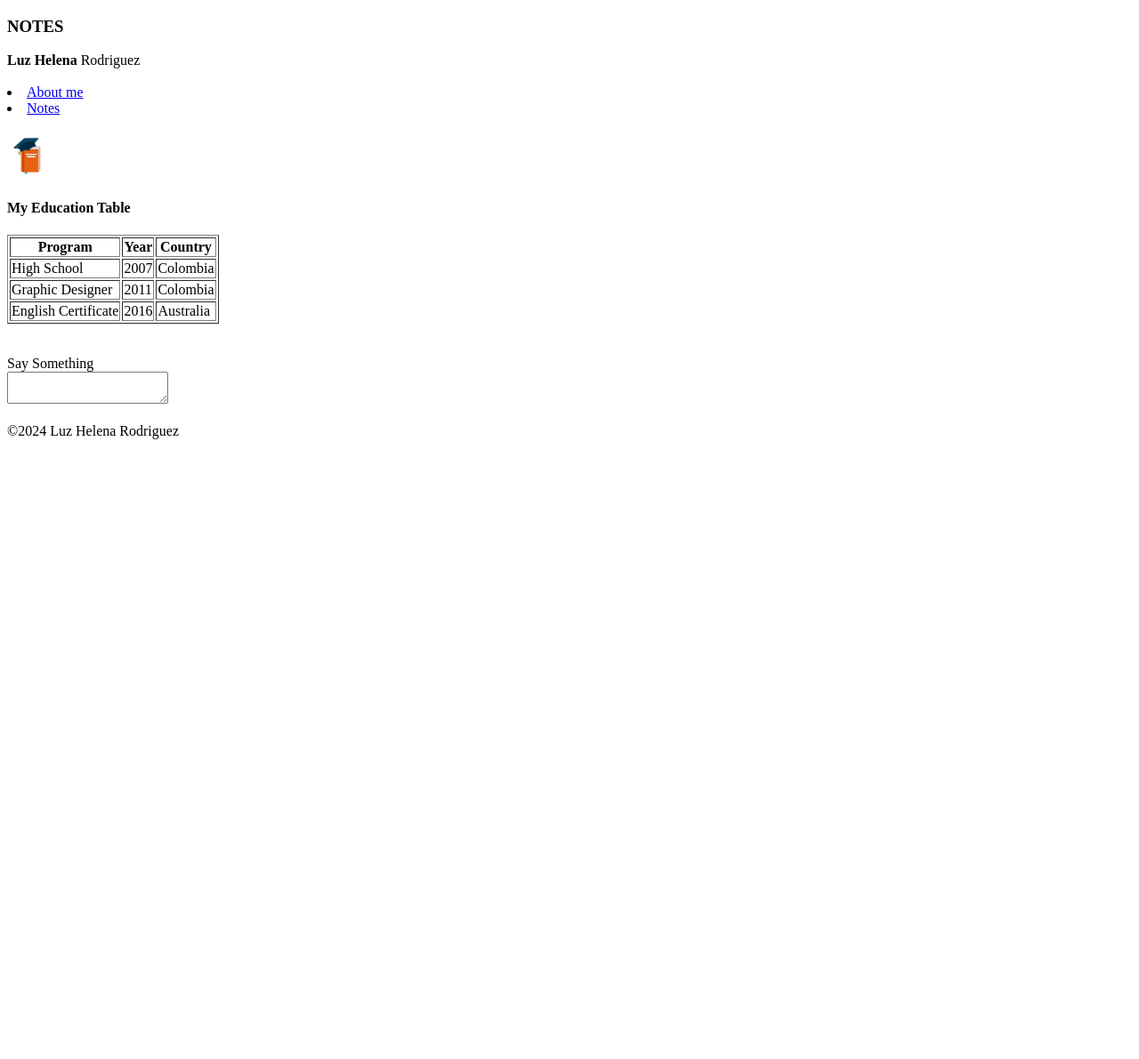
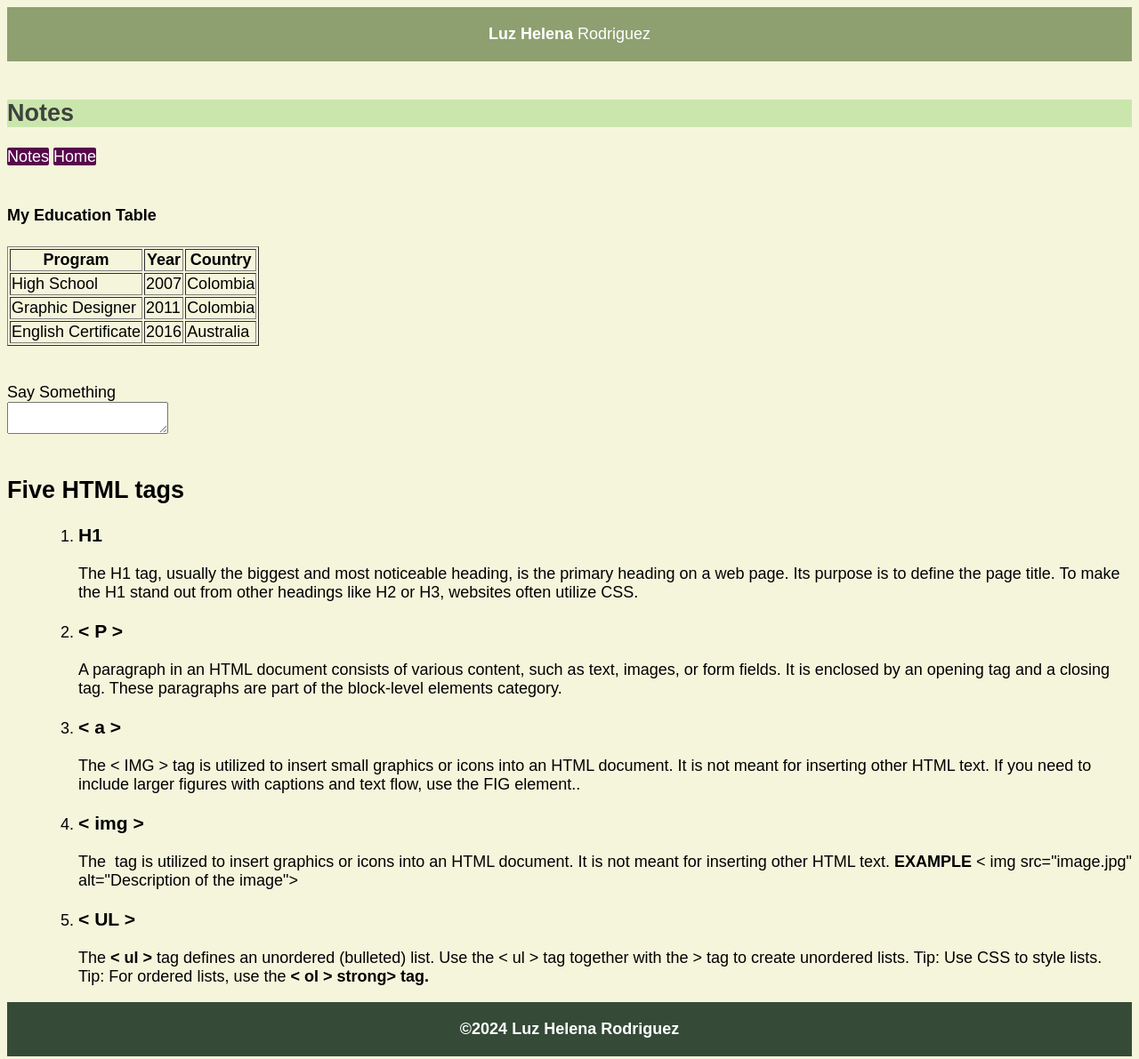
Before and after one commit to rodr0288/rodr0288.github.io, a plain HTML site: page html-assigment/notes.html in a window 1280 px wide. Shown: the whole page at 89% size. Before the commit the page ends 800 px from the top, so only its background shows below. Drawn offline with Linux system fonts and the light colour scheme.

Commit message:
add assigment feb 14 -1

```diff
--- /dev/null
+++ b/html-assigment/css/style.css
@@ -0,0 +1,56 @@
+body {
+    font-family: Arial, sans-serif;
+    font-size: 18px;
+    background-color: beige;
+
+}
+header {
+        background-color: #8ea070;
+        color: #ffffff;
+        padding: 20px;
+        text-align: center;
+
+       }
+
+.site-title h1 {
+
+        color: hsl(132, 4%, 25%);
+        background-color: #cbe6ad;
+    }
+.site-title h2 {
+        color: hsl(132, 4%, 25%);
+        background-color: #cbe6ad;
+
+    }
+
+#mi-imagen {
+        box-shadow: 0 0 2px 1px #000;
+    }
+    .square-bullets  {
+        list-style-type: square;
+        padding-left: 20px;
+    }
+
+    .hobbies-list li:nth-child(odd) {
+        background-color: hsl(134, 29%, 62%); /
+    }
+  a {
+    color: #ffffff;
+    background-color: rgb(87, 8, 75);
+    margin: 30;
+    border-radius: 2px;
+    text-decoration: none;
+
+}
+    a:hover {
+        color: #f5f5f5;
+        background-color: #6a884aee;
+        text-decoration: none;
+      }
+
+    footer {
+        background-color: hsl(129, 17%, 25%);
+        color: #fff;
+        padding: 20px;
+        text-align: center;
+    }
--- a/html-assigment/notes.html
+++ b/html-assigment/notes.html
@@ -3,19 +3,28 @@
 <head>
     <meta charset="UTF-8">
     <meta name="viewport" content="width=device-width, initial-scale=1.0">
+    <link rel="stylesheet" href="./css/style.css">
     <title>Notes</title>
 </head>
 <body>
-<h3>NOTES</h3>
 <header><strong>Luz Helena</strong> Rodriguez</header>
     <br>
-    <url>
-        <li><a href="index.html">About me</a></li>
-        <li><a href="notes.html">Notes</a></li>
-    </url>
+    <article>
+      <a class="site-title">
+          <h1>Notes</h1>
+      </header>
+      </article>
+    <nav>
+
+      <a  href="notes.html">Notes</a>
+      <a href="index.html">Home</a>
+      </ul>
+
+
+   </nav>
 
     <br>
-    <img src="images/icon.png" alt="Study icon" Width="50" Height="50">
+
 <h4>My Education Table</h4>
 
 <table>
@@ -41,7 +50,7 @@
           <td>English Certificate</td>
           <td>2016</td>
           <td>Australia</td>
-        </tr>
+
       </table>
       <br>
       <form action="thanks.html" method="post">
@@ -51,6 +60,23 @@
          <textarea id="message"></textarea>
       </form>
       <br>
+
+<h2>Five HTML tags</h2>
+      <ul>
+        <ol>
+          <li><h3>H1</h3></li>
+        <P>The H1 tag, usually the biggest and most noticeable heading, is the primary heading on a web page. Its purpose is to define the page title. To make the H1 stand out from other headings like H2 or H3, websites often utilize CSS.</P>
+        <li><h3>< P ></P></h3></li>
+        <P>A paragraph in an HTML document consists of various content, such as text, images, or form fields. It is enclosed by an opening tag and a closing  tag. These paragraphs are part of the block-level elements category.</P>
+        <li><h3>< a ></h3></li>
+        <P>The < IMG > tag is utilized to insert small graphics or icons into an HTML document. It is not meant for inserting other HTML text. If you need to include larger figures with captions and text flow, use the FIG element..</P>
+        <li><h3>< img ></h3></li>
+        <P>The <IMG> tag is utilized to insert graphics or icons into an HTML document. It is not meant for inserting other HTML text.   <strong>EXAMPLE</strong> < img src="image.jpg" alt="Description of the image"></P>
+        <li><h3>< UL ></h3></li>
+        <P>The <strong>< ul > </strong>tag defines an unordered (bulleted) list. Use the < ul > tag together with the <strong< li ></li>></strong> tag to create unordered lists. Tip: Use CSS to style lists. Tip: For ordered lists, use the <strong>< ol >
+          strong> tag.</P>
+    </ul>
+    </tr>
       <footer>&copy;2024 Luz Helena Rodriguez</footer>
 
 </body>
```
